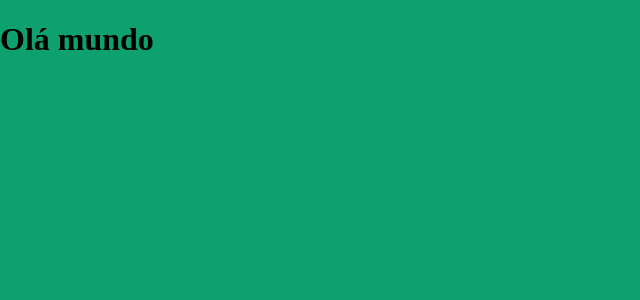
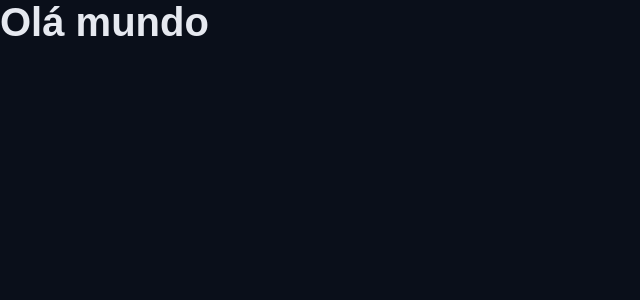
Before and after one commit to CaioLima10/chronos-pomodoro, a React (Vite) app: page / in a window 1280 px wide. Shown: the top 300 px of the page, without its empty margins (0-640 px from the left). Built offline with nearby package versions, Linux system fonts and the light colour scheme.

Commit message:
styles global

```diff
--- a/src/styles/global.css
+++ b/src/styles/global.css
@@ -1,6 +1,13 @@
-body {
+*{
   margin: 0;
   padding: 0;
   box-sizing: border-box;
-  background: var(--primary) ;
 }
+
+body {
+  font-size: 1.250rem;
+  font-family: sans-serif;
+
+  background: var(--gray-900);
+  color: var(--text-default);
+}
```
